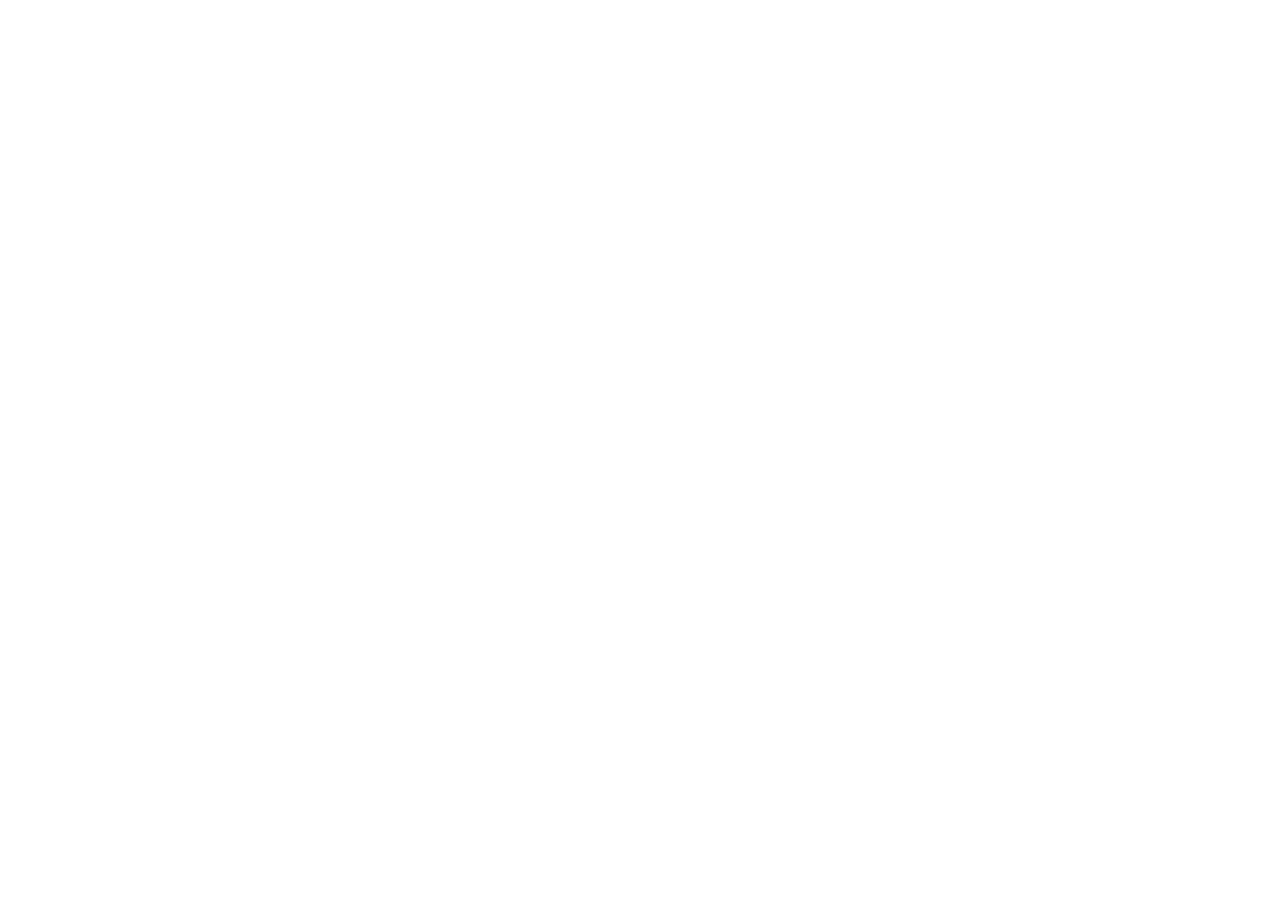
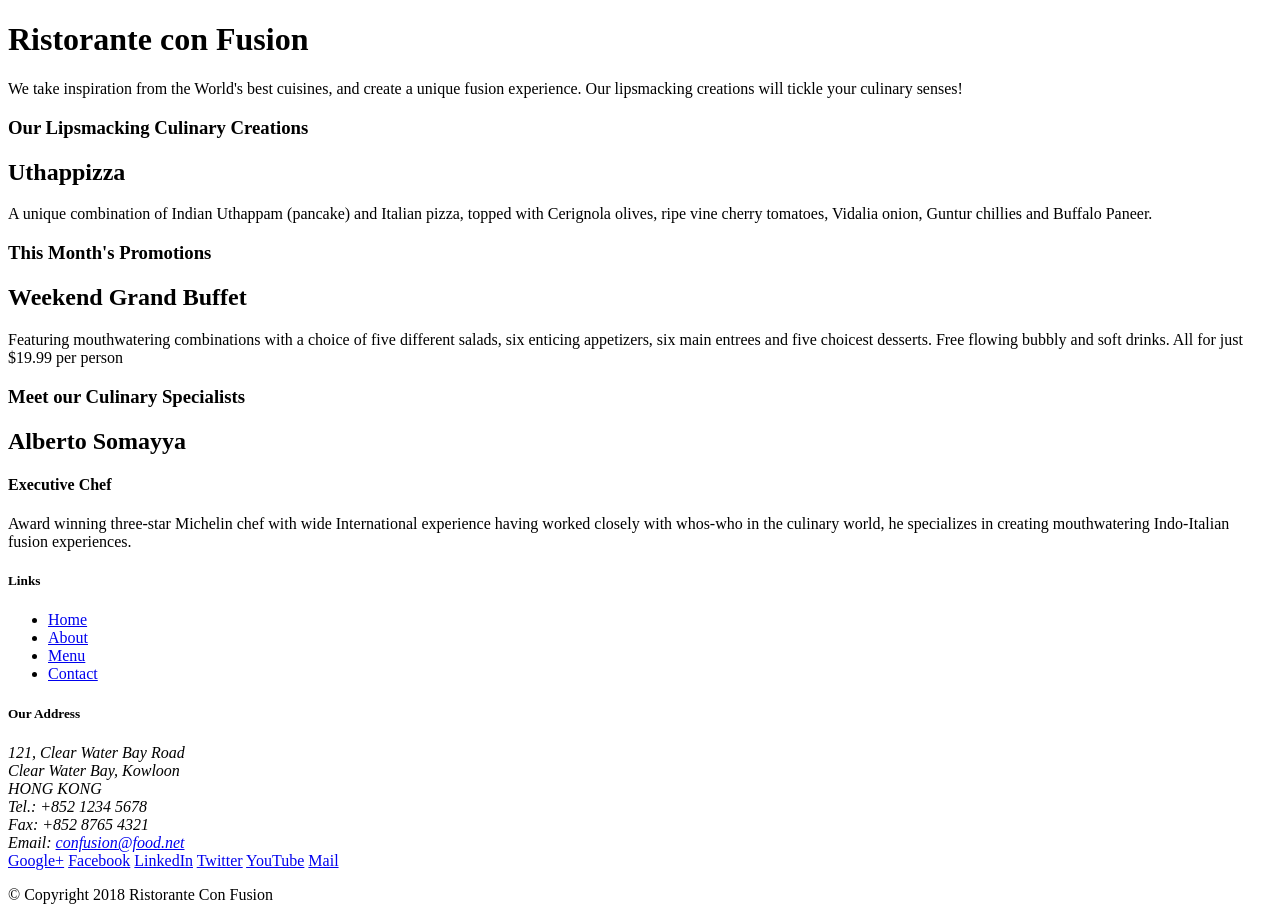
Before and after one commit to simonavilav/bs4-project, a website: page index.html in a window 1280 px wide. Before the commit the page ends 800 px from the top, so only its background shows below. Drawn offline with Linux system fonts and the light colour scheme.

Commit message:
New index.html

```diff
--- a/index.html
+++ b/index.html
@@ -1 +1,101 @@
 <!DOCTYPE html>
+<html lang="en">
+
+<head>
+    <title>Ristorante Con Fusion</title>
+</head>
+
+<body>
+
+    <header>
+        <div>
+            <div>
+                <div>
+                    <h1>Ristorante con Fusion</h1>
+                    <p>We take inspiration from the World's best cuisines, and create a unique fusion experience. Our lipsmacking creations will tickle your culinary senses!</p>
+                </div>
+                <div>
+                </div>
+            </div>
+        </div>
+    </header>
+
+    <div>
+        <div>
+            <div>
+                <h3>Our Lipsmacking Culinary Creations</h3>
+            </div>
+            <div>
+                <h2>Uthappizza</h2>
+                <p>A unique combination of Indian Uthappam (pancake) and Italian pizza, topped with Cerignola olives, ripe vine cherry tomatoes, Vidalia onion, Guntur chillies and Buffalo Paneer.</p>
+            </div>
+        </div>
+
+
+        <div>
+            <div>
+                <h3>This Month's Promotions</h3>
+            </div>
+            <div>
+                <h2>Weekend Grand Buffet</h2>
+                <p>Featuring mouthwatering combinations with a choice of five different salads, six enticing appetizers, six main entrees and five choicest desserts. Free flowing bubbly and soft drinks. All for just $19.99 per person </p>
+            </div>
+        </div>
+
+        <div>
+            <div>
+                <h3>Meet our Culinary Specialists</h3>
+            </div>
+            <div>
+                <h2>Alberto Somayya</h2>
+                <h4>Executive Chef</h4>
+                <p>Award winning three-star Michelin chef with wide International experience having worked closely with whos-who in the culinary world, he specializes in creating mouthwatering Indo-Italian fusion experiences. </p>
+            </div>
+        </div>
+    </div>
+
+    <footer>
+        <div>
+            <div>
+                <div>
+                    <h5>Links</h5>
+                    <ul>
+                        <li><a href="#">Home</a></li>
+                        <li><a href="#">About</a></li>
+                        <li><a href="#">Menu</a></li>
+                        <li><a href="#">Contact</a></li>
+                    </ul>
+                </div>
+                <div>
+                    <h5>Our Address</h5>
+                    <address>
+		              121, Clear Water Bay Road<br>
+		              Clear Water Bay, Kowloon<br>
+		              HONG KONG<br>
+		              Tel.: +852 1234 5678<br>
+		              Fax: +852 8765 4321<br>
+		              Email: <a href="mailto:confusion@food.net">confusion@food.net</a>
+		           </address>
+                </div>
+                <div>
+                    <div>
+                        <a href="http://google.com/+">Google+</a>
+                        <a href="http://www.facebook.com/profile.php?id=">Facebook</a>
+                        <a href="http://www.linkedin.com/in/">LinkedIn</a>
+                        <a href="http://twitter.com/">Twitter</a>
+                        <a href="http://youtube.com/">YouTube</a>
+                        <a href="mailto:">Mail</a>
+                    </div>
+                </div>
+           </div>
+           <div>
+                <div>
+                    <p>© Copyright 2018 Ristorante Con Fusion</p>
+                </div>
+           </div>
+        </div>
+    </footer>
+
+</body>
+
+</html>
```
Also changed, not shown: 1 other file.
